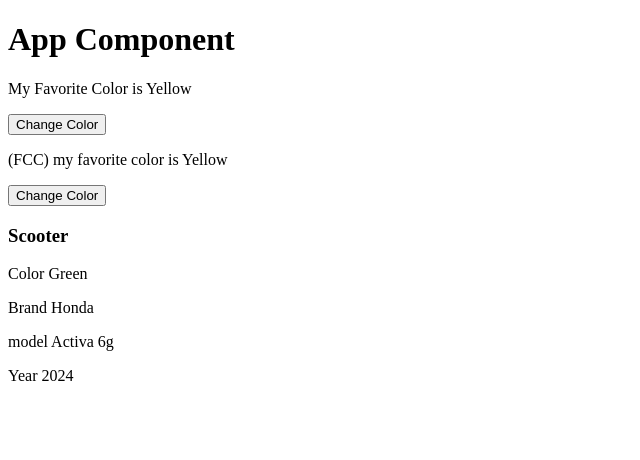
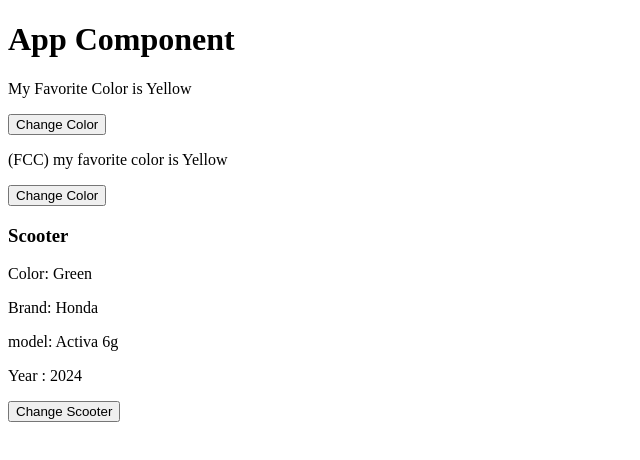
Before and after one commit to panneerselvam999/React-tutorial, a React (Create React App) app in the folder app/: page / in a window 1280 px wide. Shown: the top 460 px of the page, without its empty margins (0-640 px from the left). Built offline with nearby package versions, Linux system fonts and the light colour scheme.

Commit message:
update value in object using use state

```diff
--- a/app/src/Component/Scooter.js
+++ b/app/src/Component/Scooter.js
@@ -1,11 +1,6 @@
 import { useState } from "react"
 
 function Scooter() {
-    // const [color, setColor] = useState("Green")
-    // const [brand, setBrand] = useState("Honda")
-    // const [model, setModel] = useState("Activa 6G")
-    // const [year, setYear] = useState("2024")
-
     const [scooter, setScooter] = useState(
         {
             color: "Green",
@@ -15,18 +10,22 @@ function Scooter() {
         }
     )
 
+    function change() {
+        // setScooter({ color: "black" })
+        setScooter((perviosVal) => {
+            return { ...perviosVal, color: "yellow" }
+        })
+    }
+    console.log(scooter);
 
     return (
         <>
             <h3>Scooter</h3>
-            {/* <p>Color {color}</p>
-            <p>Brand {brand}</p>
-            <p>model {model}</p>
-            <p>Year {year}</p> */}
-            <p>Color {scooter.color}</p>
-            <p>Brand {scooter.brand}</p>
-            <p>model {scooter.model}</p>
-            <p>Year {scooter.year}</p>
+            <p>Color: {scooter.color}</p>
+            <p>Brand: {scooter.brand}</p>
+            <p>model: {scooter.model}</p>
+            <p>Year : {scooter.year}</p>
+            <button onClick={change}>Change Scooter</button>
         </>
 
     )
```
